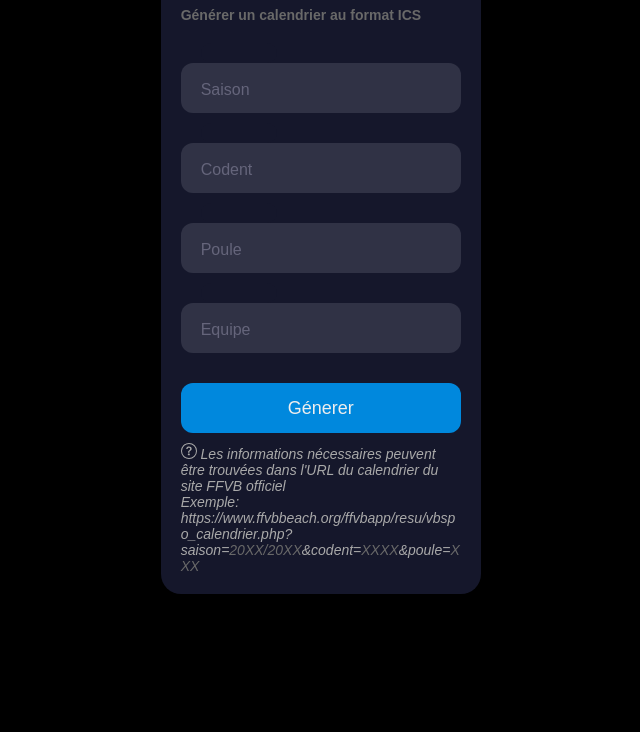
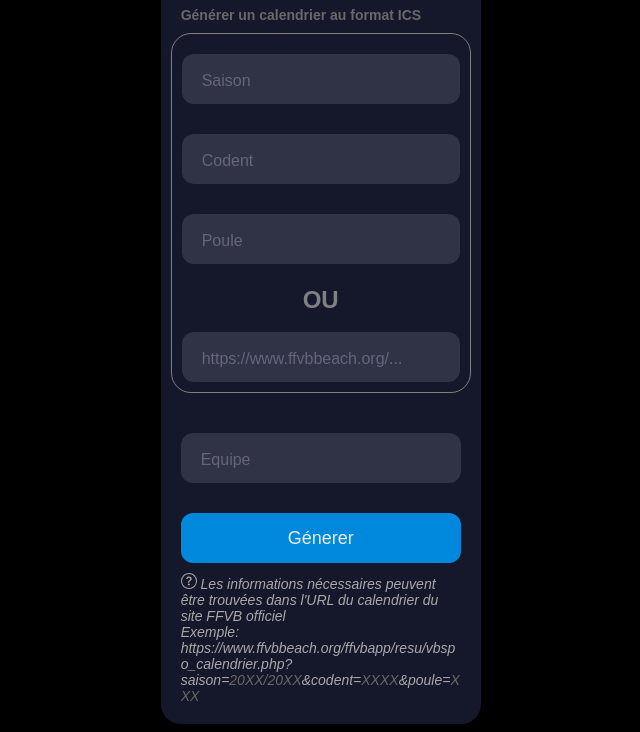
Before and after one commit to TheoDny/ffvb-ranking-calendar, a website: page public/views/form.html in a window 1280 px wide. Shown: the part 73-805 px from the top of the page, without its empty margins (324-964 px from the left). Drawn offline with Linux system fonts and the light colour scheme.

Commit message:
feat : styling

```diff
--- a/public/scripts/form.js
+++ b/public/scripts/form.js
@@ -1,7 +1,23 @@
 window.onload = () => {
     document.getElementById("body").removeAttribute("class")
     document.getElementById("formICS").addEventListener("submit", submitFormICS)
+    document.getElementById("url").addEventListener("change", urlCompeleted)
 };
+
+const urlCompeleted = (event) => {
+    event.preventDefault()
+    const paramsElement  = document.querySelectorAll(".paramPoule:nth-child(1) div:nth-child(1) .input-container .input")
+    console.log(paramsElement)
+    if(event.target.innerText){
+        paramsElement.forEach( (el )=>{
+            el.removeAttribute("required")
+        })
+    }else{
+        paramsElement.forEach( (el )=>{
+            el.setAttribute("required","")
+        })
+    }
+}
 
 const submitFormICS = (event) => {
     event.preventDefault()
@@ -10,6 +26,10 @@ const submitFormICS = (event) => {
         errorDiv.classList.remove("show");
     } catch (e) {
     }
+    console.log(event)
+    return
+    const regex = /^https:\/\/www\.ffvbbeach\.org\/ffvbapp\/resu\/vbspo_calendrier\.php/;
+    const isMatch = regex.test("url");
 
     const formData = new FormData(event.target); // Récupère les données du formulaire
     const urlReq = `${event.target.action}?${new URLSearchParams(formData).toString()}`; // Ajoute les paramètres GET à l'URL
--- a/public/styles/form.css
+++ b/public/styles/form.css
@@ -29,6 +29,25 @@ body {
     margin-top: 10px;
 }
 
+.OR{
+    width: 100%;
+    color: grey;
+    font-weight: 600;
+    text-align: center;
+    padding-top: 10px;
+    margin:0;
+    position: relative;
+    top: 12px;
+}
+
+.paramPoule{
+    border: solid 1px grey;
+    border-radius: 20px ;
+    margin: 10px -10px;
+    padding: 10px;
+
+}
+
 #formICS{
     display: grid;
 }
@@ -40,7 +59,7 @@ body {
 }
 
 .ic1 {
-    margin-top: 40px;
+    margin-top: 10px;
 }
 
 .ic2 {
@@ -71,6 +90,11 @@ body {
     transition: transform 200ms;
     width: 76px;
 }
+
+.cut.url{
+    width:170px
+}
+
 
 .input:focus ~ .cut, .input:hover ~ .cut,
 .input:not(:placeholder-shown) ~ .cut {
--- a/public/views/form.html
+++ b/public/views/form.html
@@ -12,6 +12,8 @@
     <div class="title">Calendrier ICS</div>
     <div class="subtitle">Générer un calendrier au format ICS</div>
     <form id="formICS" action="/calendar/ics" method="GET">
+        <div class="paramPoule">
+            <div >
                 <div class="input-container ic1">
                     <input required id="saison" class="input" type="text" placeholder=" " name="saison"/>
                     <div class="cut"></div>
@@ -26,6 +28,16 @@
                     <input required id="poule" class="input" type="text" placeholder=" " name="poule"/>
                     <div class="cut"></div>
                     <label for="poule" class="placeholder">Poule</label>
+                </div>
+            </div>
+            <h2 class="OR">OU</h2>
+            <div>
+                <div class="input-container ic2">
+                    <input required id="url" class="input" type="text" placeholder=" " name="url"/>
+                    <div class="cut url"></div>
+                    <label for="url" class="placeholder">https://www.ffvbbeach.org/...</label>
+                </div>
+            </div>
         </div>
         <div class="input-container ic2">
             <input required id="team" class="input" type="text" placeholder=" " name="team"/>
```
Lines whose indentation alone changed are shown as unchanged.
